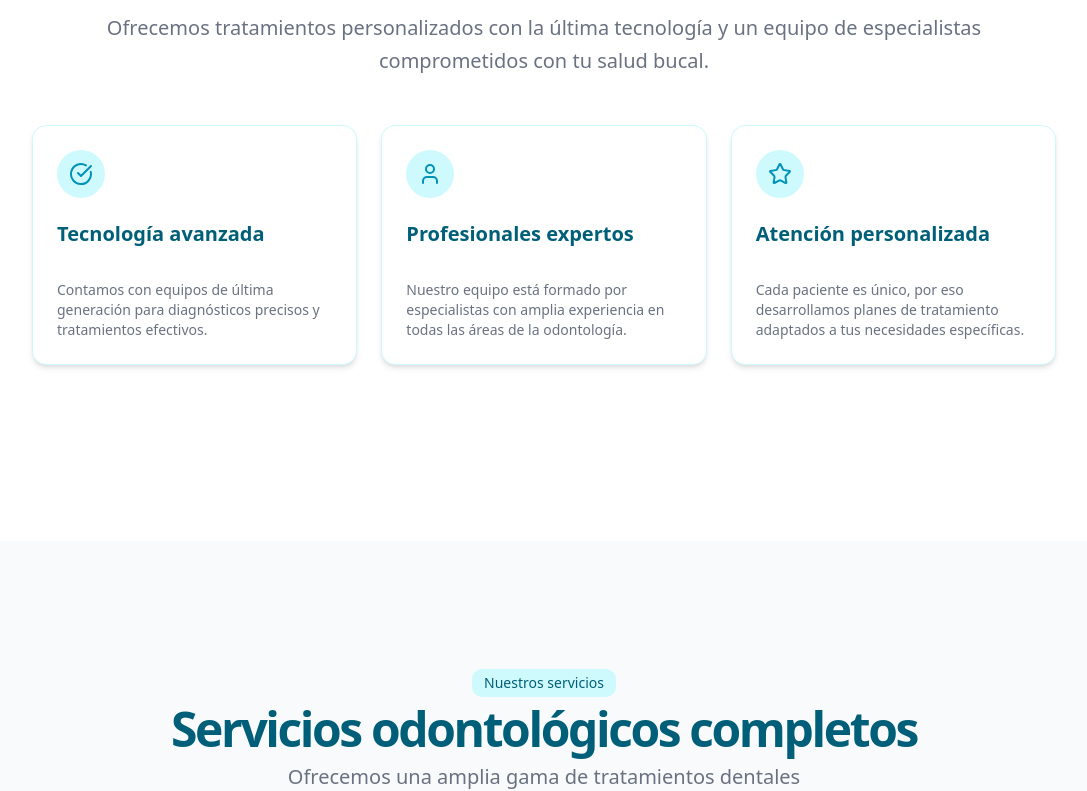
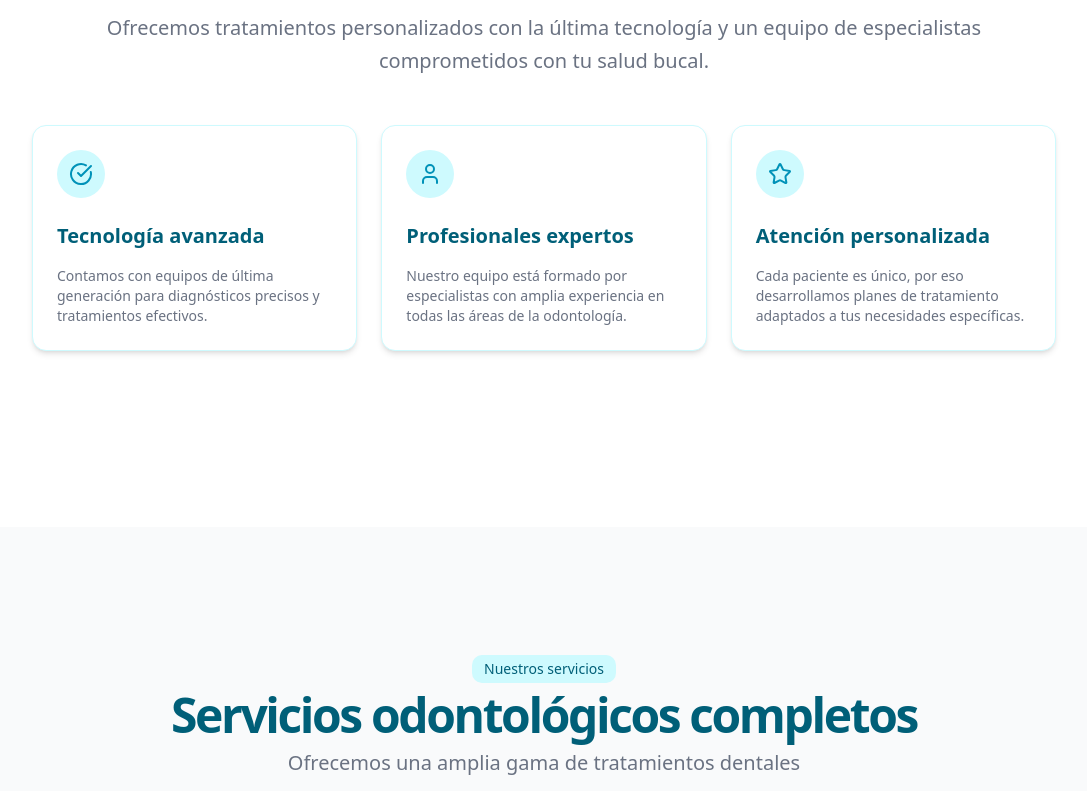
Before and after one commit to LuisPg10/luzdent, a React (Vite) app: page / in a window 1280 px wide. Shown: the part 973-1764 px from the top of the page, without its empty margins (96-1183 px from the left). Built offline with nearby package versions, Linux system fonts and the light colour scheme.

Commit message:
Update: Gap in Card reduced and margin for CardTitle added

```diff
--- a/src/components/ui/card.tsx
+++ b/src/components/ui/card.tsx
@@ -13,7 +13,7 @@
     <div
       data-slot="card"
       className={cn(
-        `bg-card text-card-foreground flex flex-col gap-6 rounded-xl border ${!withImage ? 'py-6' : 'pb-6'} shadow-sm`,
+        `bg-card text-card-foreground flex flex-col gap-2 rounded-xl border ${!withImage ? 'py-6' : 'pb-6'} shadow-sm`,
         className
       )}
       {...props}
@@ -26,7 +26,7 @@
     <div
       data-slot="card-header"
       className={cn(
-        '@container/card-header grid auto-rows-min grid-rows-[auto_auto] items-start gap-1.5 px-6 has-data-[slot=card-action]:grid-cols-[1fr_auto] [.border-b]:pb-6',
+        '@container/card-header grid auto-rows-min grid-rows-[auto_auto] items-start px-6 has-data-[slot=card-action]:grid-cols-[1fr_auto] [.border-b]:pb-6',
         className
       )}
       {...props}
@@ -38,7 +38,7 @@
   return (
     <div
       data-slot="card-title"
-      className={cn('leading-none font-semibold', className)}
+      className={cn('mt-2 leading-none font-semibold', className)}
       {...props}
     />
   );
```
